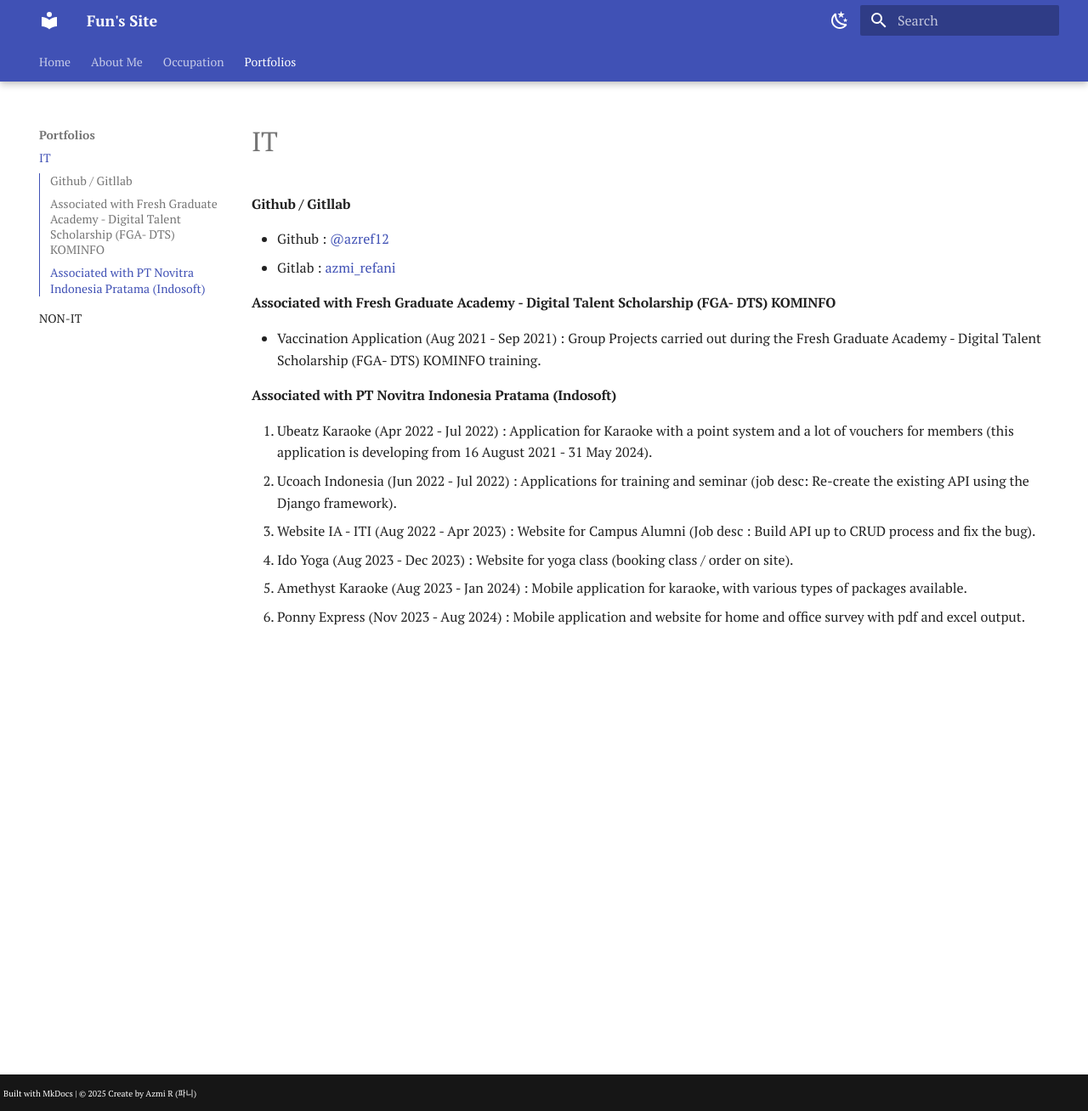
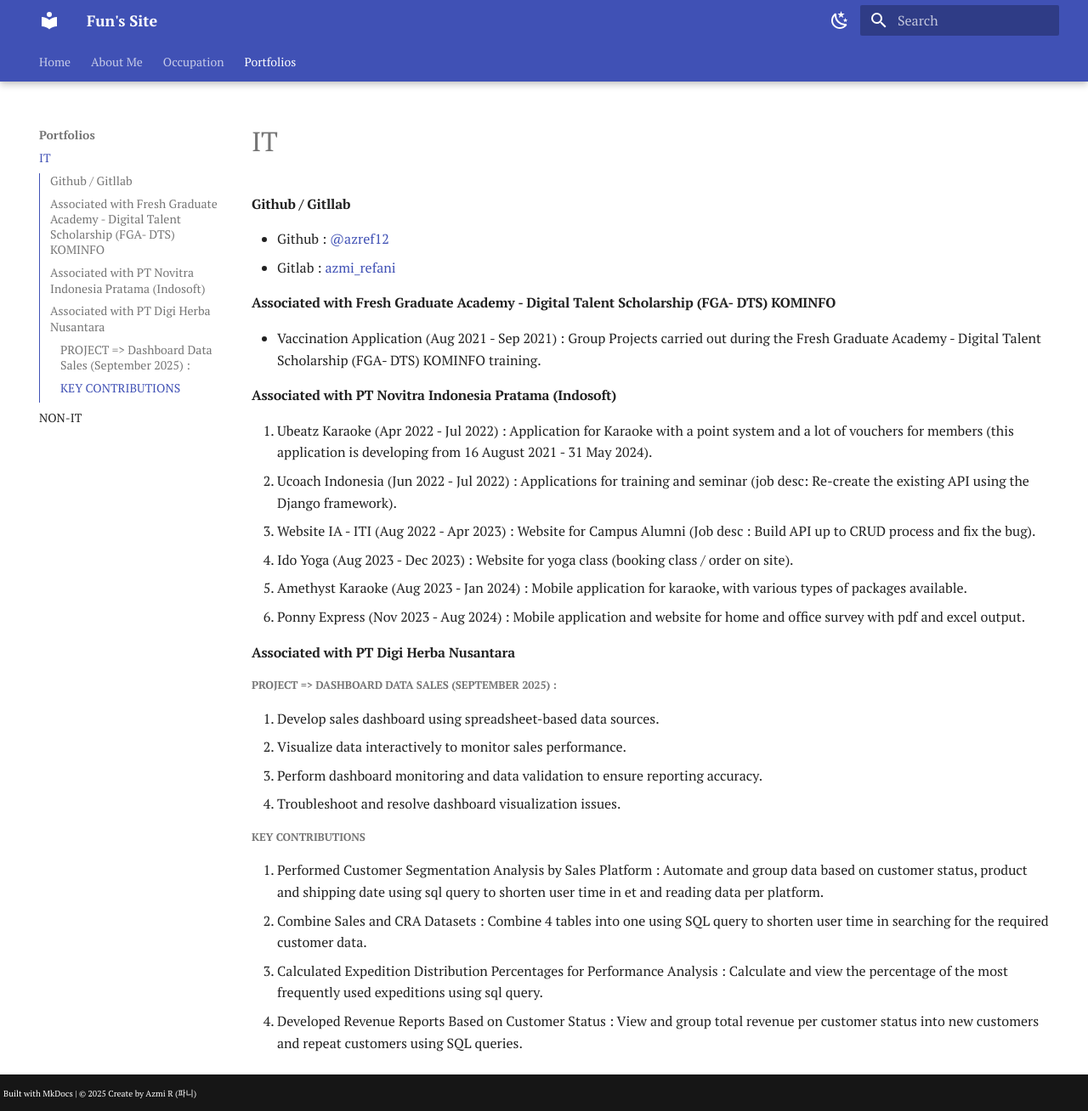
Before and after one commit to azref12/fan-site, an MkDocs documentation site: the page built from docs/portfolio/IT.md, in a window 1280 px wide and 1308 px high. Shown: the whole window at 85% size. Built offline with MkDocs 1.6.1 and Material for MkDocs 9.7.7, drawn with Linux system fonts in a browser that asks for light colours.

Commit message:
update docs

```diff
--- a/docs/portfolio/IT.md
+++ b/docs/portfolio/IT.md
@@ -12,3 +12,15 @@
 4. Ido Yoga (Aug 2023 - Dec 2023) : Website for yoga class (booking class / order on site).
 5. Amethyst Karaoke (Aug 2023 - Jan 2024) : Mobile application for karaoke, with various types of packages available.
 6. Ponny Express (Nov 2023 - Aug 2024) : Mobile application and website for home and office survey with pdf and excel output.
+
+#### Associated with PT Digi Herba Nusantara
+##### PROJECT => Dashboard Data Sales (September 2025) :
+   1. Develop sales dashboard using spreadsheet-based data sources.
+   2. Visualize data interactively to monitor sales performance.
+   3. Perform dashboard monitoring and data validation to ensure reporting accuracy.
+   4. Troubleshoot and resolve dashboard visualization issues.
+##### KEY CONTRIBUTIONS
+  1. Performed Customer Segmentation Analysis by Sales Platform : Automate and group data based on customer status, product and shipping date using  sql query to shorten user time in et and reading data per platform.
+  2. Combine Sales and CRA Datasets : Combine 4 tables into one using SQL query to shorten user time in searching for the required customer data.
+  3. Calculated Expedition Distribution Percentages for Performance Analysis : Calculate and view the percentage of the most frequently used expeditions using sql query.
+  4. Developed Revenue Reports Based on Customer Status : View and group total revenue per customer status into new customers and repeat customers using SQL queries.
```
Also changed, not shown: site/portfolio/IT/index.html, site/search/search_index.json.
